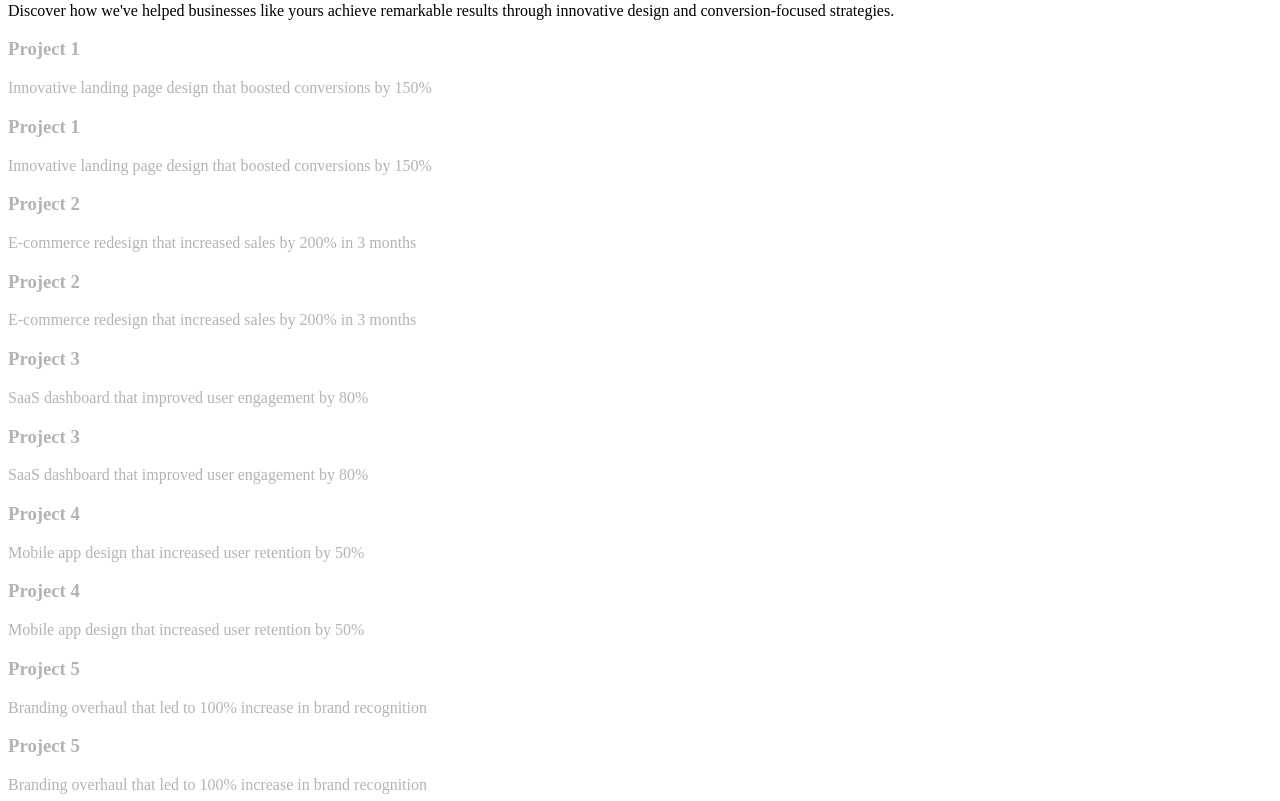
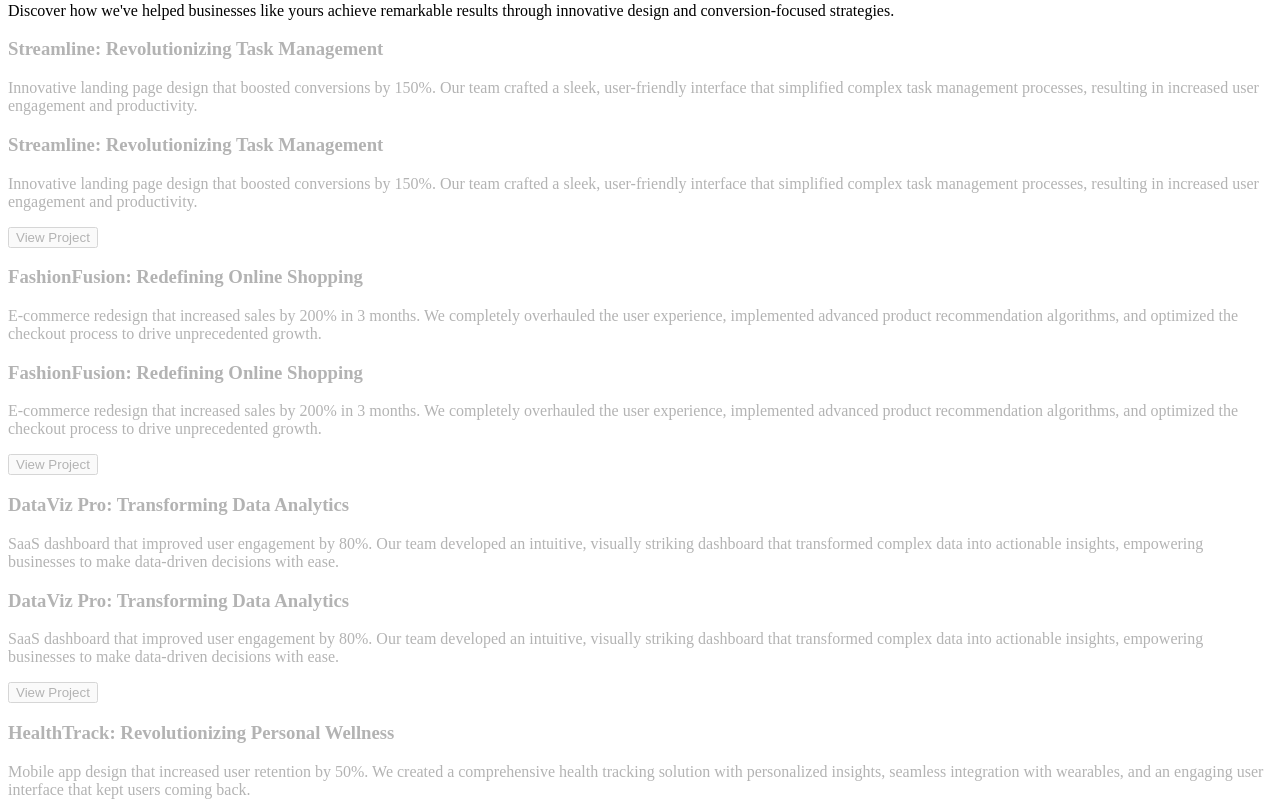
Before and after one commit to lukef7fywmrp/speedweb, a Next.js app: page / in a window 1280 px wide. Shown: the part 2380-3181 px from the top of the page. Built offline with nearby package versions, Linux system fonts and the light colour scheme.

Commit message:
Integrate scroll-based animation for recent work section; add button to view project

```diff
--- a/package.json
+++ b/package.json
@@ -33,6 +33,7 @@
     "next": "14.2.3",
     "react": "^18",
     "react-dom": "^18",
+    "react-use": "^17.5.1",
     "tailwind-merge": "^2.3.0",
     "tailwindcss-animate": "^1.0.7"
   },
--- a/src/components/features-section.tsx
+++ b/src/components/features-section.tsx
@@ -1,9 +1,10 @@
 "use client";
 
-import { useEffect, useRef, useState } from "react";
+import { useState, useRef, useEffect } from "react";
 import Image from "next/image";
-import { motion, useAnimation, useInView } from "framer-motion";
+import { motion, useScroll, useInView } from "framer-motion";
 import { Card, CardContent } from "@/components/ui/card";
+import { Button } from "@/components/ui/button";
 
 interface WorkItem {
   title: string;
@@ -13,32 +14,37 @@ interface WorkItem {
 
 const recentWork: WorkItem[] = [
   {
-    title: "Project 1",
-    description: "Innovative landing page design that boosted conversions by 150%",
+    title: "Streamline: Revolutionizing Task Management",
+    description:
+      "Innovative landing page design that boosted conversions by 150%. Our team crafted a sleek, user-friendly interface that simplified complex task management processes, resulting in increased user engagement and productivity.",
     imageUrl:
       "https://www.withsupafast.com/_next/image?url=%2Fimages%2Fwork%2Farrow.png&w=3840&q=75",
   },
   {
-    title: "Project 2",
-    description: "E-commerce redesign that increased sales by 200% in 3 months",
+    title: "FashionFusion: Redefining Online Shopping",
+    description:
+      "E-commerce redesign that increased sales by 200% in 3 months. We completely overhauled the user experience, implemented advanced product recommendation algorithms, and optimized the checkout process to drive unprecedented growth.",
     imageUrl:
       "https://www.withsupafast.com/_next/image?url=%2Fimages%2Fwork%2Fopenstage.png&w=3840&q=75",
   },
   {
-    title: "Project 3",
-    description: "SaaS dashboard that improved user engagement by 80%",
+    title: "DataViz Pro: Transforming Data Analytics",
+    description:
+      "SaaS dashboard that improved user engagement by 80%. Our team developed an intuitive, visually striking dashboard that transformed complex data into actionable insights, empowering businesses to make data-driven decisions with ease.",
     imageUrl:
       "https://www.withsupafast.com/_next/image?url=%2Fimages%2Fwork%2Fdevjuice.png&w=3840&q=75",
   },
   {
-    title: "Project 4",
-    description: "Mobile app design that increased user retention by 50%",
+    title: "HealthTrack: Revolutionizing Personal Wellness",
+    description:
+      "Mobile app design that increased user retention by 50%. We created a comprehensive health tracking solution with personalized insights, seamless integration with wearables, and an engaging user interface that kept users coming back.",
     imageUrl:
       "https://www.withsupafast.com/_next/image?url=%2Fimages%2Fwork%2Fdevjuice.png&w=3840&q=75",
   },
   {
-    title: "Project 5",
-    description: "Branding overhaul that led to 100% increase in brand recognition",
+    title: "EcoSmart: Empowering Sustainable Living",
+    description:
+      "Branding overhaul that led to 100% increase in brand recognition. Our team developed a cohesive brand identity that resonated with environmentally conscious consumers, including a striking logo, eco-friendly packaging designs, and a compelling brand story.",
     imageUrl:
       "https://www.withsupafast.com/_next/image?url=%2Fimages%2Fwork%2Fdevjuice.png&w=3840&q=75",
   },
@@ -46,20 +52,26 @@ const recentWork: WorkItem[] = [
 
 function WorkCard({ item }: { item: WorkItem }) {
   return (
-    <Card className="h-full shadow-md overflow-hidden group">
+    <Card className="h-full shadow-lg overflow-hidden group relative">
       <CardContent className="p-0">
-        <div className="relative h-48 md:h-64">
+        <div className="relative h-64 md:h-96">
           <Image
             src={item.imageUrl}
             alt={item.title}
             layout="fill"
-            className="transition-transform duration-300 group-hover:scale-110 object-cover"
+            className="object-cover transition-transform duration-500 ease-in-out group-hover:scale-105"
           />
-          <div className="absolute inset-0 bg-gradient-to-t from-black/60 to-transparent" />
+          <div className="absolute inset-0 bg-gradient-to-t from-black/80 via-black/50 to-transparent opacity-0 group-hover:opacity-100 transition-opacity duration-300" />
         </div>
-        <div className="p-4">
-          <h3 className="text-lg font-semibold mb-2">{item.title}</h3>
-          <p className="text-sm text-muted-foreground">{item.description}</p>
+        <div className="absolute bottom-0 left-0 right-0 p-6 transform translate-y-full group-hover:translate-y-0 transition-transform duration-300 ease-in-out">
+          <h3 className="text-xl font-semibold mb-2 text-white">{item.title}</h3>
+          <p className="text-sm text-gray-200 mb-4">{item.description}</p>
+          <Button
+            variant="outline"
+            className="text-white border-white hover:bg-white hover:text-black transition-colors duration-300"
+          >
+            View Project
+          </Button>
         </div>
       </CardContent>
     </Card>
@@ -67,46 +79,16 @@ function WorkCard({ item }: { item: WorkItem }) {
 }
 
 export function Features() {
-  const controls = useAnimation();
+  const [activeIndex, setActiveIndex] = useState(-1);
   const ref = useRef(null);
-  const inView = useInView(ref, { once: true });
-  const [activeIndex, setActiveIndex] = useState(0);
-
-  useEffect(() => {
-    if (inView) {
-      controls.start("visible");
-    }
-  }, [controls, inView]);
-
-  useEffect(() => {
-    const handleScroll = () => {
-      const scrollPosition = window.scrollY;
-      const windowHeight = window.innerHeight;
-      const documentHeight = document.documentElement.scrollHeight;
-      const scrollPercentage = scrollPosition / (documentHeight - windowHeight);
-      const newIndex = Math.min(
-        Math.floor(scrollPercentage * recentWork.length),
-        recentWork.length - 1,
-      );
-      setActiveIndex(newIndex);
-    };
-
-    window.addEventListener("scroll", handleScroll);
-    return () => window.removeEventListener("scroll", handleScroll);
-  }, []);
+  const { scrollYProgress } = useScroll({
+    target: ref,
+    offset: ["start end", "end start"],
+  });
 
   return (
     <section ref={ref} className="container flex flex-col items-center gap-6 py-24 sm:gap-10">
-      <motion.div
-        initial="hidden"
-        animate={controls}
-        variants={{
-          hidden: { opacity: 0, y: -20 },
-          visible: { opacity: 1, y: 0 },
-        }}
-        transition={{ duration: 0.5 }}
-        className="text-center"
-      >
+      <div className="text-center">
         <h2 className="font-heading text-3xl font-semibold sm:text-4xl lg:text-5xl mb-4">
           Our Recent Work
         </h2>
@@ -114,15 +96,26 @@ export function Features() {
           Discover how we've helped businesses like yours achieve remarkable results through
           innovative design and conversion-focused strategies.
         </p>
-      </motion.div>
-      <div className="w-full max-w-6xl mt-12 flex flex-col gap-24">
-        {recentWork.map((item, index) => (
+      </div>
+      <div className="w-full max-w-6xl mt-12 flex flex-col gap-32">
+        {recentWork.map((item, index) => {
+          const ref = useRef(null);
+          const isInView = useInView(ref, { amount: 0.5 });
+
+          useEffect(() => {
+            if (isInView) {
+              setActiveIndex(index);
+            }
+          }, [isInView, index]);
+
+          return (
             <motion.div
               key={index}
-            initial={{ opacity: 0, y: 50 }}
-            animate={{ opacity: index === activeIndex ? 1 : 0.3, y: 0 }}
+              ref={ref}
+              className="flex flex-col md:flex-row gap-8 items-center min-h-[600px]"
+              initial={{ opacity: 0.3 }}
+              animate={{ opacity: activeIndex === index ? 1 : 0.3 }}
               transition={{ duration: 0.5 }}
-            className="flex flex-col md:flex-row gap-8 items-center"
             >
               <div className="md:w-1/2">
                 <h3 className="text-2xl font-semibold mb-4">{item.title}</h3>
@@ -132,7 +125,8 @@ export function Features() {
                 <WorkCard item={item} />
               </div>
             </motion.div>
-        ))}
+          );
+        })}
       </div>
     </section>
   );
```
Also changed, not shown: 1 other file (tests, documents, lock files or other folders). Lines whose indentation alone changed are shown as unchanged.
